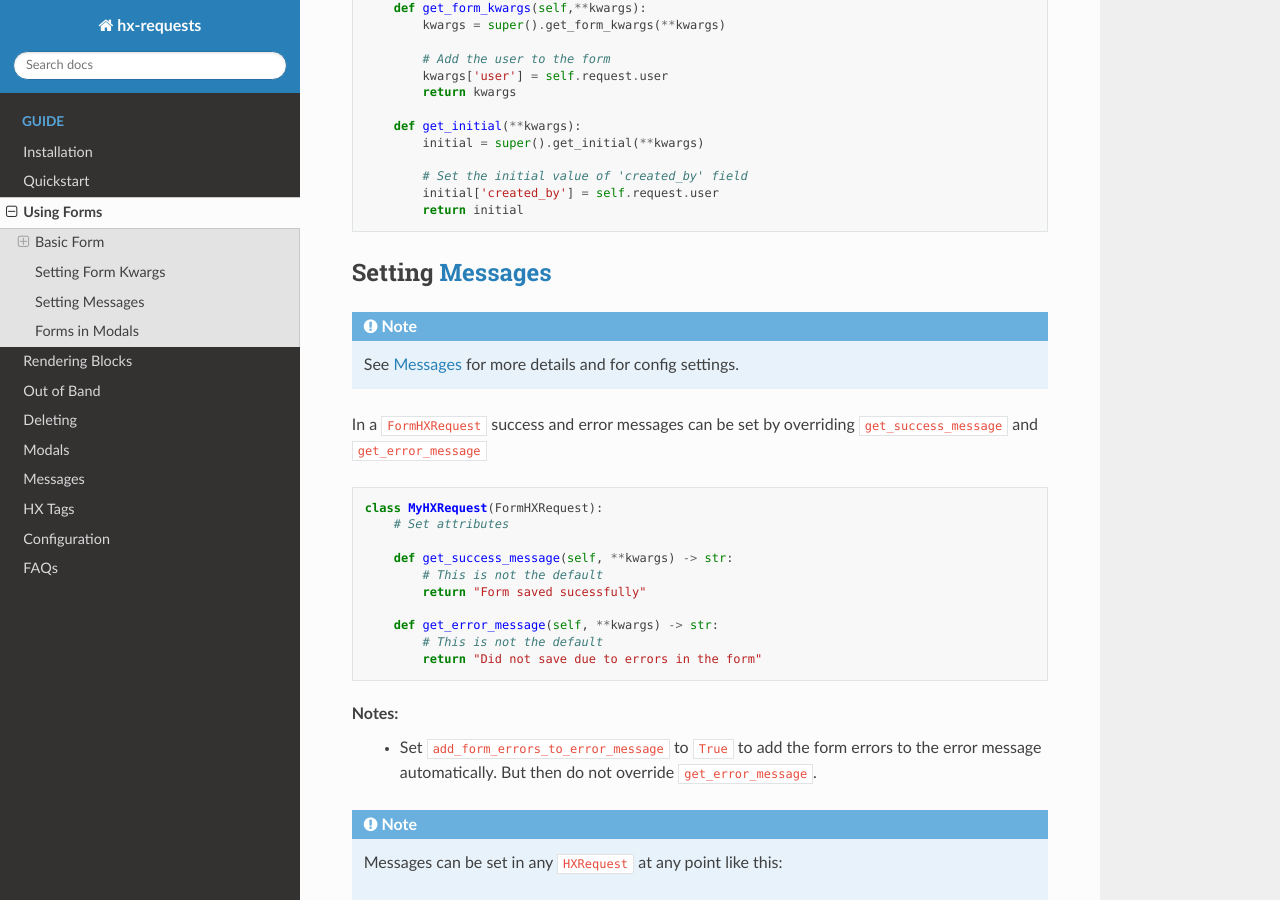
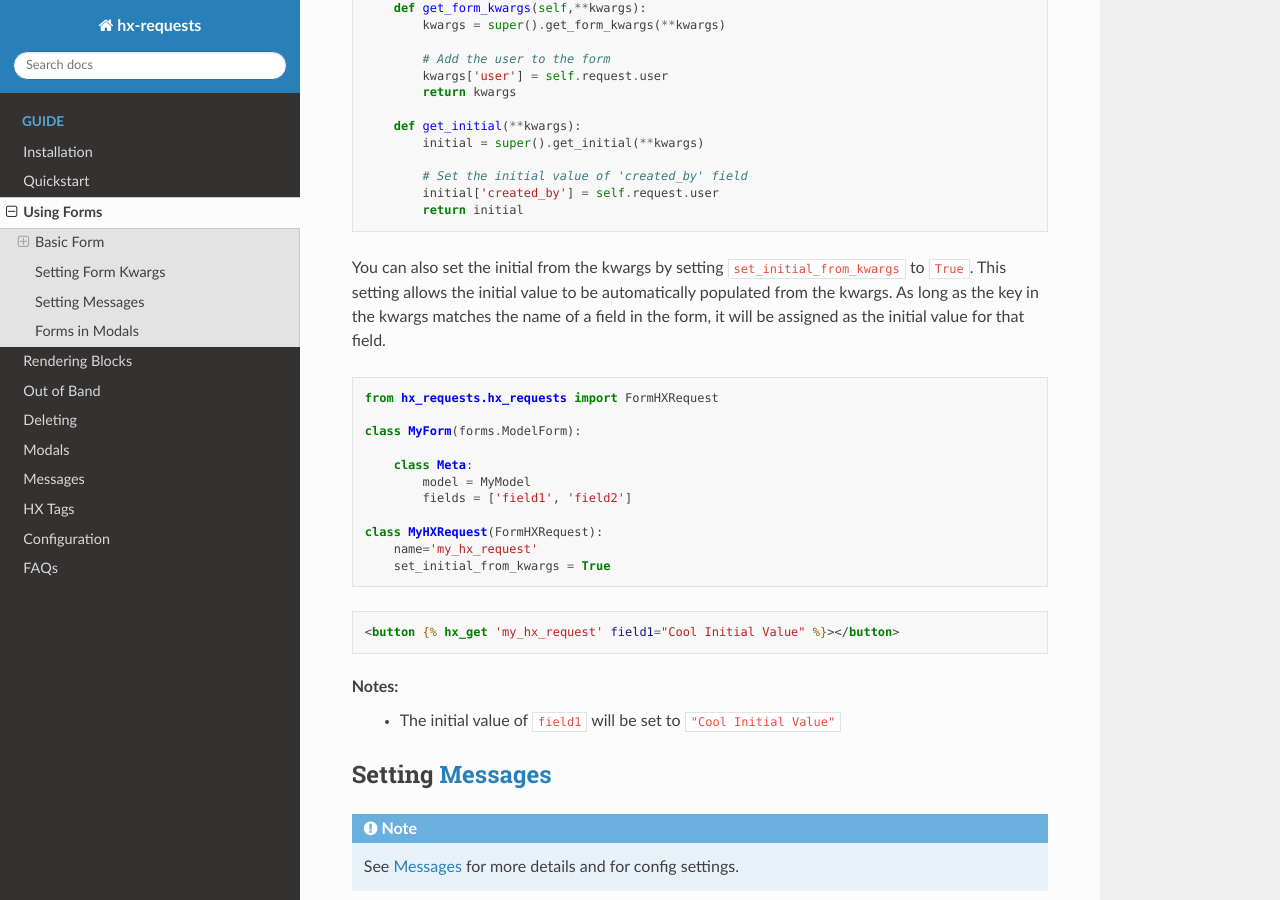
Before and after one commit to yaakovLowenstein/hx-requests, a Sphinx documentation site: the page built from docs/guide/forms.rst, in a window 1280 px wide and 900 px high, scrolled down 2425 px. Built offline with Sphinx 7.4.7 and the Read the Docs theme 2.0.0, drawn with Linux system fonts in a browser that asks for light colours; pages that are not in the unit, such as notebooks, are missing from menus.

Commit message:
feat: Add option to set initial in form from kwargs

```diff
--- a/docs/guide/forms.rst
+++ b/docs/guide/forms.rst
@@ -119,6 +119,31 @@ Setting Form Kwargs
             initial['created_by'] = self.request.user
             return initial
 
+You can also set the initial from the kwargs by setting :code:`set_initial_from_kwargs` to :code:`True`.
+This setting allows the initial value to be automatically populated from the kwargs.
+As long as the key in the kwargs matches the name of a field in the form, it will be assigned as the initial value for that field.
+
+.. code-block:: python
+
+    from hx_requests.hx_requests import FormHXRequest
+
+    class MyForm(forms.ModelForm):
+
+        class Meta:
+            model = MyModel
+            fields = ['field1', 'field2']
+
+    class MyHXRequest(FormHXRequest):
+        name='my_hx_request'
+        set_initial_from_kwargs = True
+
+
+.. code-block:: html+django
+
+        <button {% hx_get 'my_hx_request' field1="Cool Initial Value" %}></button>
+
+Notes:
+    - The initial value of :code:`field1` will be set to :code:`"Cool Initial Value"`
 
 Setting :ref:`Messages`
 -----------------------
```
Also changed, not shown: 1 other file.
